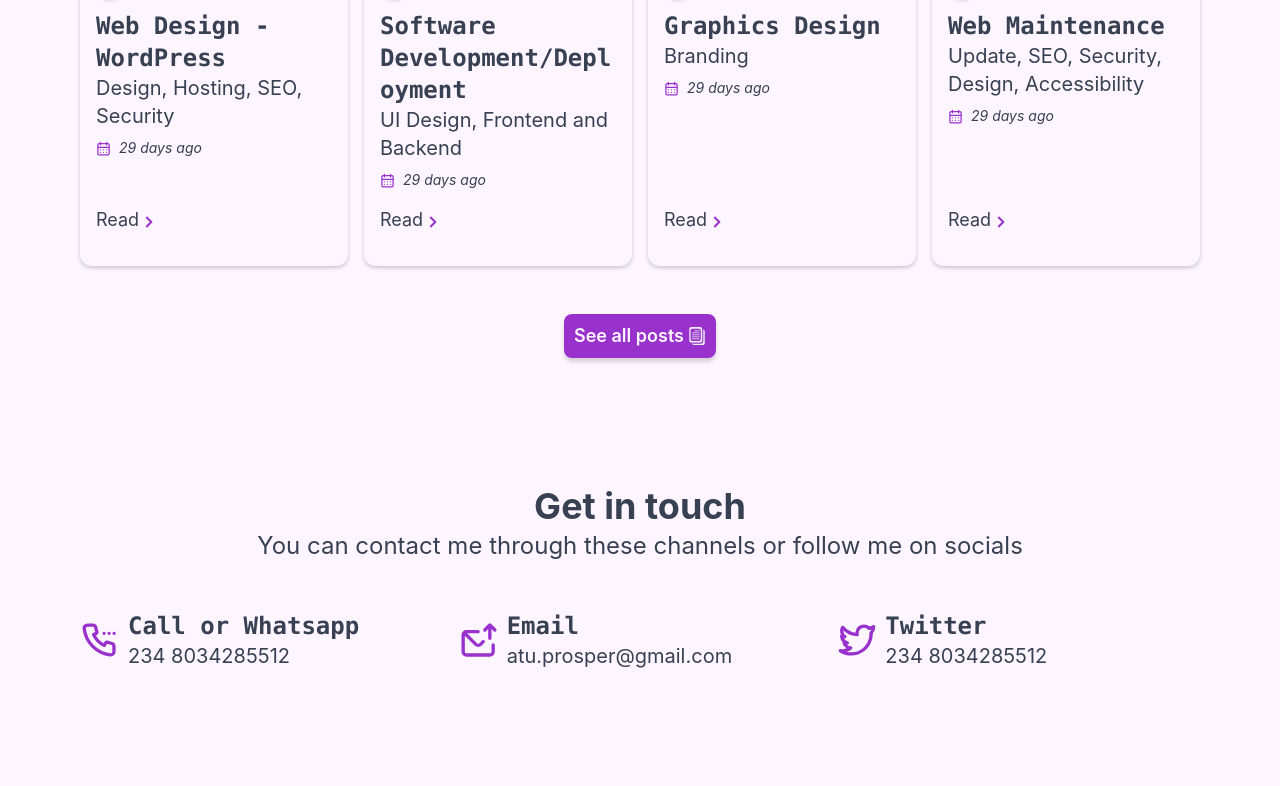
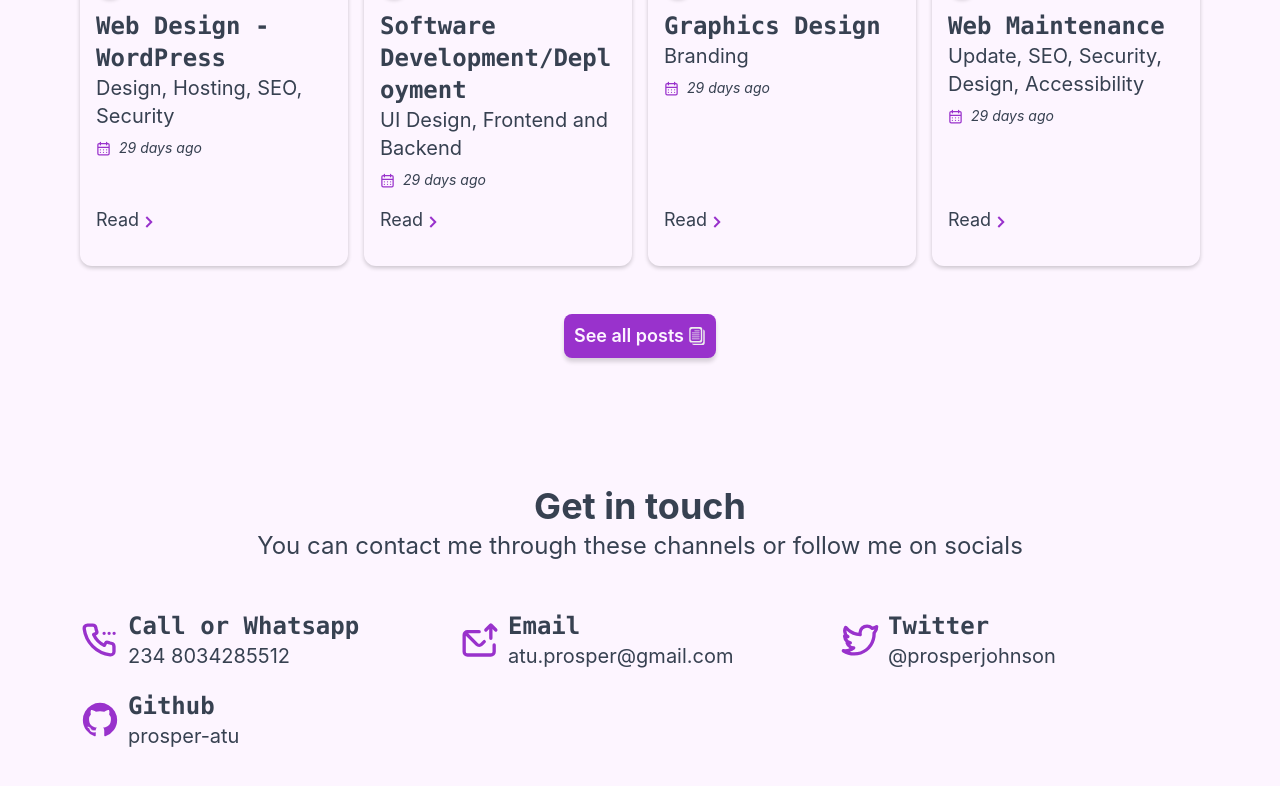
Before and after one commit to prosper74/portfolio-blog, a Next.js app: page / in a window 1280 px wide. Shown: the part 4560-5346 px from the top of the page. Built offline with nearby package versions, Linux system fonts and the light colour scheme.

Commit message:
set scroll to bottom condition and added github to contact section

```diff
--- a/components/home/Contact.tsx
+++ b/components/home/Contact.tsx
@@ -1,4 +1,9 @@
-import { CallIcon, SendMailIcon, TwitterAltIcon } from '../common/svgIcons';
+import {
+  CallIcon,
+  GithubIcon,
+  SendMailIcon,
+  TwitterAltIcon,
+} from '../common/svgIcons';
 
 export function Contact() {
   return (
@@ -17,14 +22,16 @@ export function Contact() {
             </p>
           </div>
 
-          <div className="grid sm:grid-cols-2 lg:grid-cols-3 gap-4 justify-center my-12">
+          <div className="grid sm:grid-cols-2 lg:grid-cols-3 gap-5 justify-center my-12">
             <div className="flex items-center gap-2">
               <CallIcon width="40" height="40" fill="#9932cc" />
               <div>
                 <h3 className="font-mono font-semibold text-xl md:text-2xl">
                   Call or Whatsapp
                 </h3>
-                <p className="text-lg md:text-xl">234 8034285512</p>
+                <a href="tel:2348034285512" className="text-lg md:text-xl">
+                  234 8034285512
+                </a>
               </div>
             </div>
             <div className="flex items-center gap-2">
@@ -33,7 +40,12 @@ export function Contact() {
                 <h3 className="font-mono font-semibold text-xl md:text-2xl">
                   Email
                 </h3>
-                <p className="text-lg md:text-xl">atu.prosper@gmail.com</p>
+                <a
+                  href="mailto:atu.prosper@gmail.com"
+                  className="text-lg md:text-xl"
+                >
+                  atu.prosper@gmail.com
+                </a>
               </div>
             </div>
             <div className="flex items-center gap-2">
@@ -42,7 +54,30 @@ export function Contact() {
                 <h3 className="font-mono font-semibold text-xl md:text-2xl">
                   Twitter
                 </h3>
-                <p className="text-lg md:text-xl">234 8034285512</p>
+                <a
+                  href="https://twitter.com/prosperjohnson"
+                  target="_blank"
+                  rel="noreferrer"
+                  className="text-lg md:text-xl"
+                >
+                  @prosperjohnson
+                </a>
+              </div>
+            </div>
+            <div className="flex items-center gap-2">
+              <GithubIcon width="40" height="40" fill="#9932cc" />
+              <div>
+                <h3 className="font-mono font-semibold text-xl md:text-2xl">
+                  Github
+                </h3>
+                <a
+                  href="https://github.com/prosper74"
+                  target="_blank"
+                  rel="noreferrer"
+                  className="text-lg md:text-xl"
+                >
+                  prosper-atu
+                </a>
               </div>
             </div>
           </div>
--- a/components/layout/index.tsx
+++ b/components/layout/index.tsx
@@ -7,12 +7,22 @@ import { pageVariants } from '../common/animationVariants';
 
 export default function Layout({ children }: any) {
   const [scrollup, setScrollup] = useState(false);
+  const [scrollBottom, setScrollBottom] = useState(false);
 
   const handleScroll = () => {
     if (window.scrollY >= 120) {
       setScrollup(true);
     } else {
       setScrollup(false);
+    }
+
+    if (
+      window.innerHeight + window.pageYOffset >=
+      document.body.offsetHeight - 2
+    ) {
+      setScrollBottom(true);
+    } else {
+      setScrollBottom(false);
     }
   };
 
@@ -50,7 +60,7 @@ export default function Layout({ children }: any) {
           height={25}
           className={`fixed right-4 opacity-80 z-[500] transition-[5s] ${
             scrollup ? 'bottom-16' : 'bottom-[-100%]'
-          }`}
+          } ${scrollBottom && 'bottom-[-100%]'}`}
         />
       </button>
     </>
```
